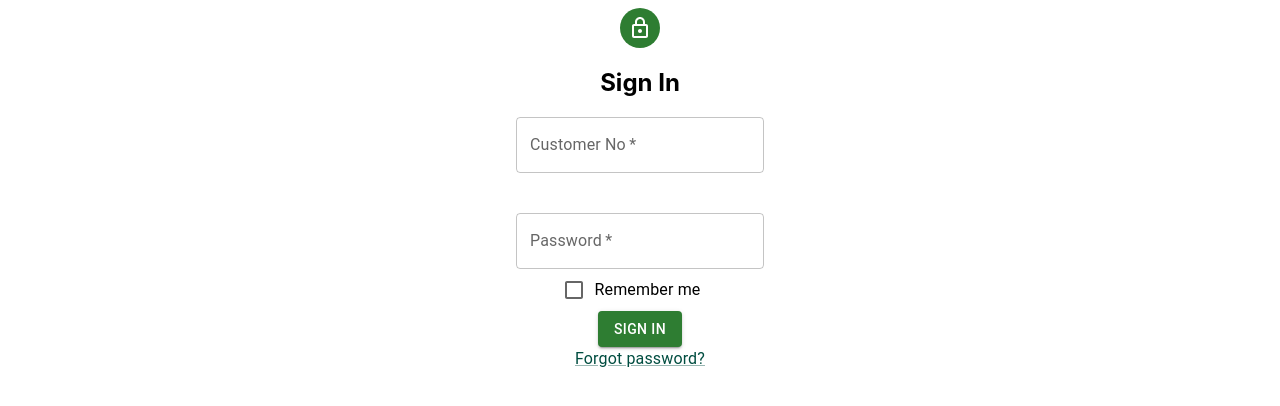
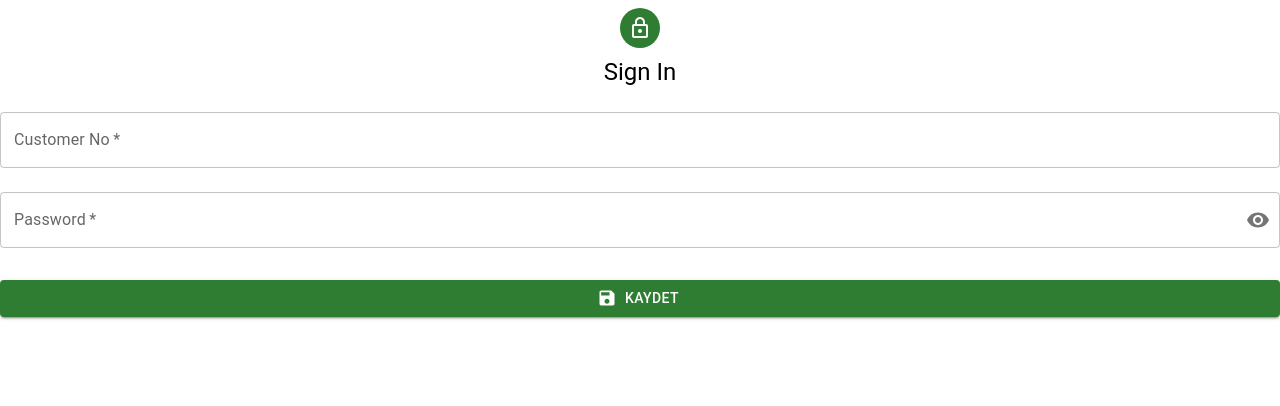
Before and after one commit to Berat-Aktas/GraduationProject, a React (Create React App) app in the folder project1/: page /login in a window 1280 px wide. Shown: the top 406 px of the page. Built offline with nearby package versions, Linux system fonts and the light colour scheme.

Commit message:
Login Düzeltmesi

```diff
--- a/project1/src/pages/Auth/Login.js
+++ b/project1/src/pages/Auth/Login.js
@@ -1,6 +1,5 @@
-import React from 'react';
+import React, { useState } from 'react';
 import {
-  Grid,
   Avatar,
   TextField,
   Button,
@@ -8,18 +7,41 @@ import {
   Link,
   Box,
   FormControlLabel,
-  Checkbox
+  Checkbox,
+  IconButton,
+  InputAdornment
 } from '@mui/material';
 import LockOutlinedIcon from '@mui/icons-material/LockOutlined';
 import { useNavigate } from 'react-router-dom';
+import * as yup from "yup";
+import { Form, FormikProvider, useFormik } from 'formik';
+import { LoadingButton } from '@mui/lab';
+import VisibilityIcon from '@mui/icons-material/Visibility';
+import VisibilityOffIcon from '@mui/icons-material/VisibilityOff';
+import SaveIcon from '@mui/icons-material/Save';
+
 
 
 function Login() {
 
   const navigate = useNavigate();
+  const [loading, setLoading] = useState(false);
+
+
+
+  const [showPasswords, setShowPasswords] = useState({
+    PASSWORD: false,
+  });
+
+  const handleShowPassword = (name) => {
+    setShowPasswords((prev) => ({
+      ...prev,
+      [name]: !prev[name],
+    }))
+  };
 
   return (
-    <Grid>
+
     <Box
       sx={{
         display: "flex",
@@ -29,34 +51,74 @@ function Login() {
         height: "100%",
       }}
     >
-        <Grid align='center'>
-          <Avatar sx={{ m: 1, bgcolor: "success.main" }}  ><LockOutlinedIcon /></Avatar>
-          <h2>Sign In</h2>
-        </Grid>
-        <TextField label='Customer No' placeholder='Enter Customer No' required />
-        <br></br>
-        <br></br>
+      <Avatar sx={{ m: 1, bgcolor: "success.main" }}  >
+        <LockOutlinedIcon />
+      </Avatar>
+      <Typography component="h1" variant='h5' align='center' >
+        Sign In
+      </Typography>
 
-        <TextField label='Password' placeholder='Enter Password' type='password' required />
-        <FormControlLabel
-          control={
-            <Checkbox
-              name='checkedB'
-              color='primary'
+      <Box sx={{ alignSelf: "stretch", mt: 1 }} >
+        <TextField
+          margin="normal"
+          required
+          fullWidth
+          autoComplete="customer-no"
+          label='Customer No'
         />
-          }
-          label="Remember me"
+        <TextField
+          margin="normal"
+          required
+          fullWidth
+          autoComplete="PASSWORD"
+          type={showPasswords.PASSWORD ? "text" : "password"}
+          label='Password'
+          InputProps={{
+            endAdornment: (
+              <InputAdornment position="end">
+                <IconButton
+                  aria-label="toggle password visibility"
+                  onClick={() => handleShowPassword("PASSWORD")}
+                  edge="end"
+                >
+                  {showPasswords.PASSWORD ? (<VisibilityOffIcon />) : (<VisibilityIcon />)}
+                </IconButton>
+              </InputAdornment>
+            ),
+          }}
         />
+        <LoadingButton
+          type="submit"
+          fullWidth
+          variant="contained"
+          sx={{ mt: 3, mb: 2 }}
+          color="success"
+          loading={loading}
+          startIcon={<SaveIcon />}
+        >
+          Kaydet
+        </LoadingButton>
 
-        <Button type='submit' color='success' variant='contained'  >Sign In</Button>
+      </Box>
+    </Box>
 
-        <Typography>
-          <Link href='#' >
-            Forgot password?
-          </Link>
-        </Typography>
-      </Box>
-    </Grid>
+
+    //   <FormControlLabel
+    //     control={
+    //       <Checkbox
+    //         name='checkedB'
+    //         color='primary'
+    //       />
+    //     }
+    //     label="Remember me"
+    //   />
+
+    //   <Typography>
+    //     <Link href='#' >
+    //       Forgot password?
+    //     </Link>
+    //   </Typography>
+
   )
 }
 
```
Also changed, not shown: project1/src/pages/Auth/ResetPassword.js (+8 -1 lines). Lines whose indentation alone changed are shown as unchanged.
